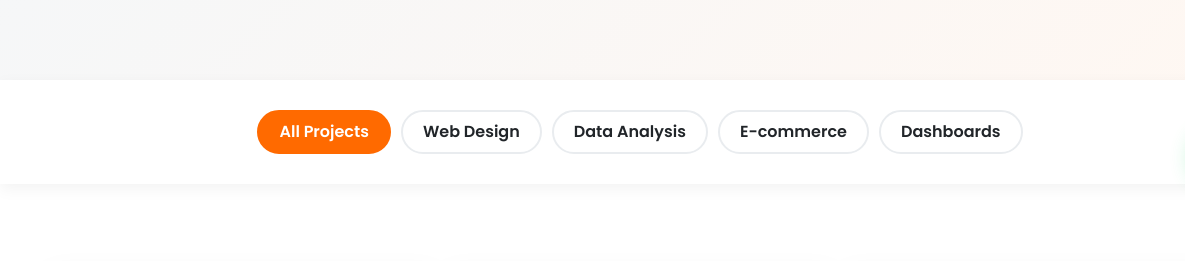
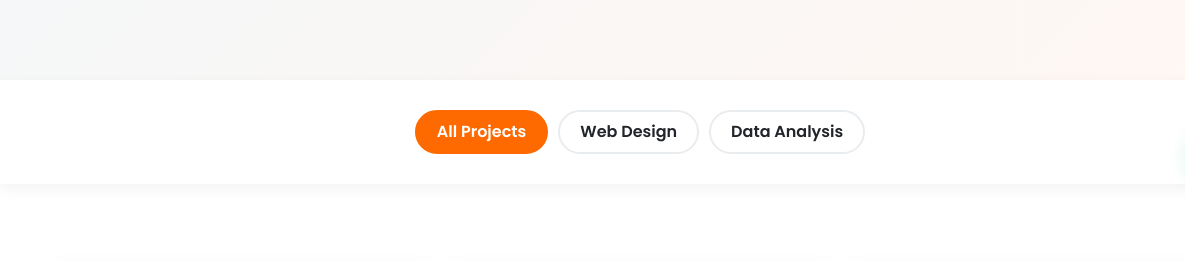
Before and after one commit to Meike-web/himtechstudio, a plain HTML site: page portfolio.html in a window 1280 px wide. Shown: the part 516-777 px from the top of the page, 0-1185 px from the left. Drawn offline with nearby package versions, Linux system fonts and the light colour scheme.

Commit message:
Update portfolio.html

```diff
--- a/portfolio.html
+++ b/portfolio.html
@@ -80,8 +80,6 @@
                 <button class="filter-btn active" data-filter="all">All Projects</button>
                 <button class="filter-btn" data-filter="web">Web Design</button>
                 <button class="filter-btn" data-filter="data">Data Analysis</button>
-                <button class="filter-btn" data-filter="ecommerce">E-commerce</button>
-                <button class="filter-btn" data-filter="dashboard">Dashboards</button>
             </div>
         </div>
     </section>
```
